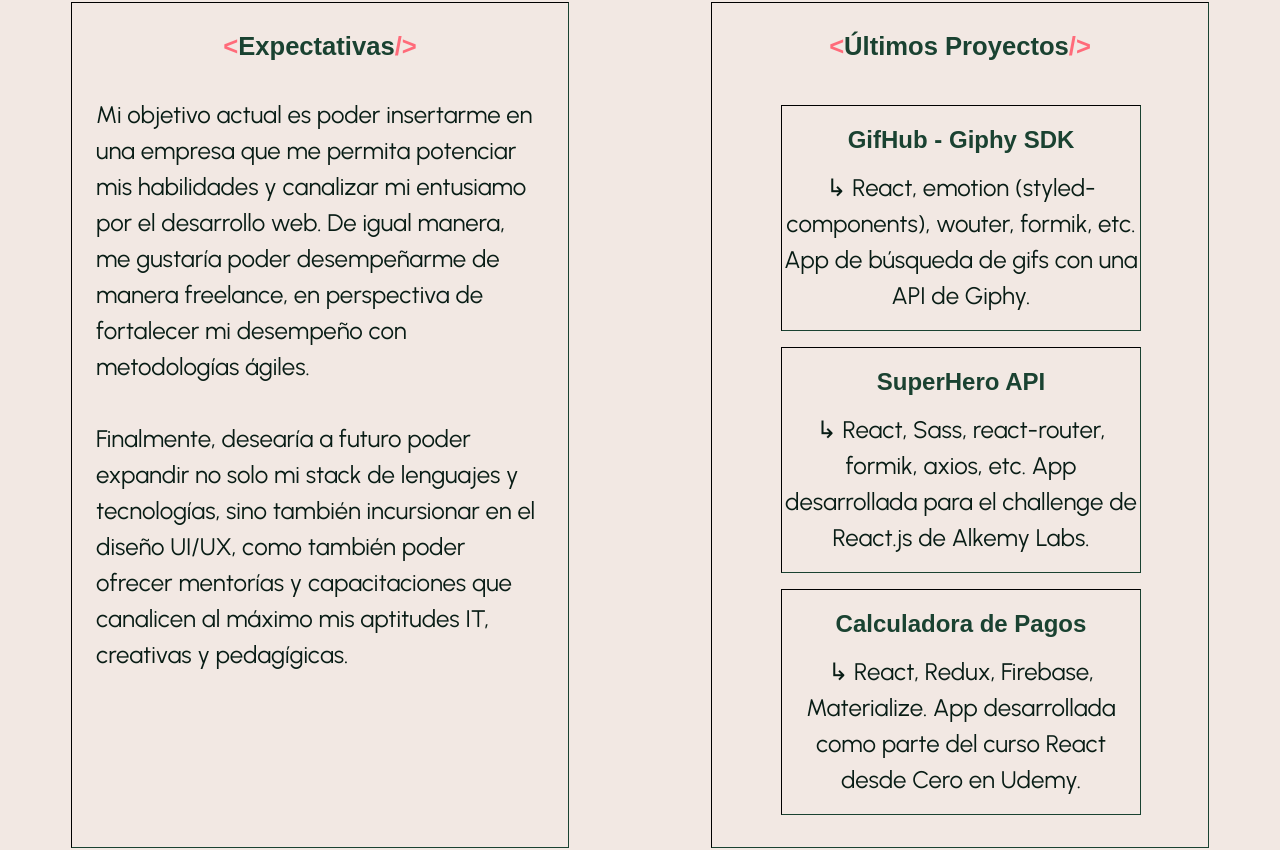
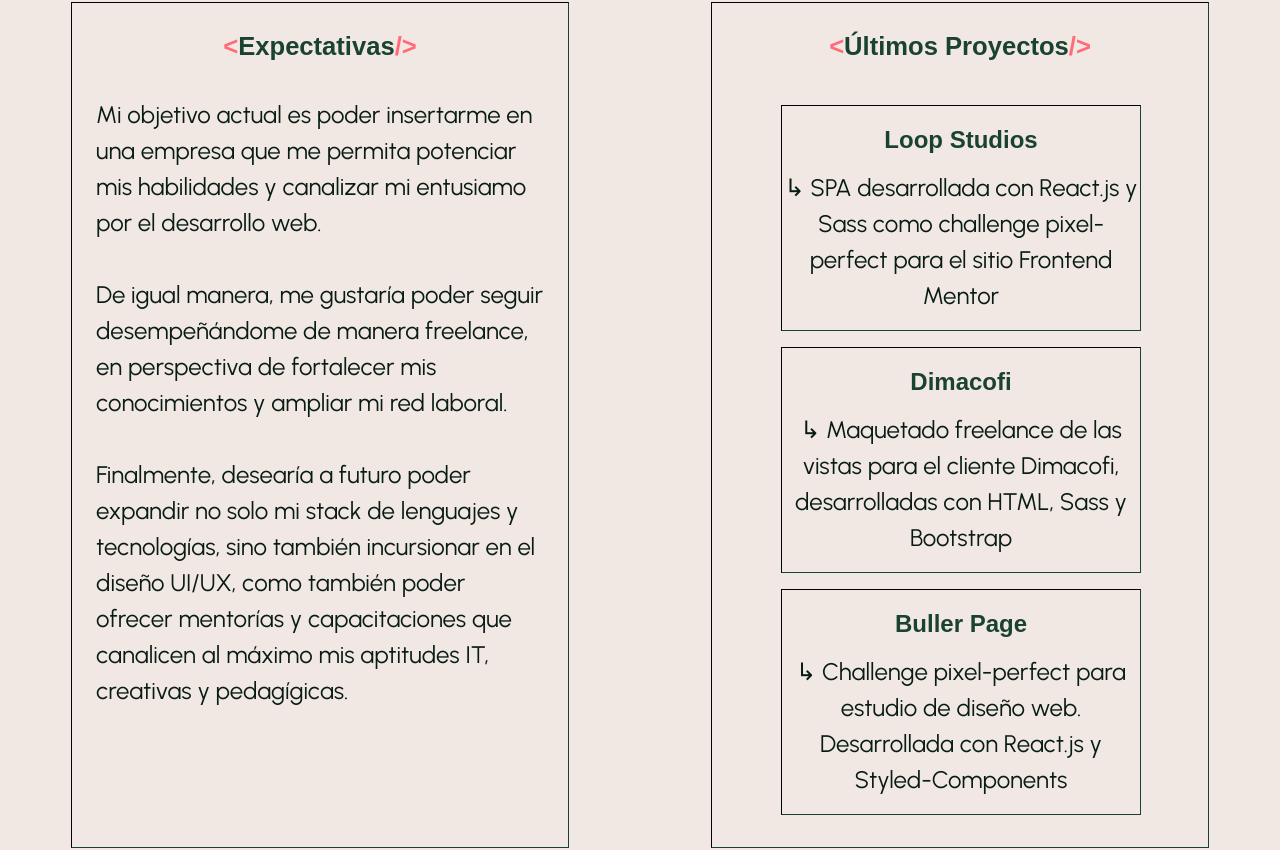
Before and after one commit to emquiroga/new-portfolio, a React (Create React App) app: page / in a window 1280 px wide. Shown: the part 2279-3129 px from the top of the page. Built offline with nearby package versions, Linux system fonts and the light colour scheme; a web font is replaced by a local one.

Commit message:
updated projects and content

```diff
--- a/package.json
+++ b/package.json
@@ -10,7 +10,8 @@
     "react-dom": "^17.0.2",
     "react-scripts": "4.0.3",
     "styled-components": "^5.3.3",
-    "web-vitals": "^1.0.1"
+    "web-vitals": "^1.0.1",
+    "yarn": "^1.22.17"
   },
   "scripts": {
     "start": "react-scripts start",
--- a/public/index.html
+++ b/public/index.html
@@ -1,7 +1,7 @@
 <!DOCTYPE html>
 <html lang="en">
   <head>
-    <!-- Released: september 2021, last modification: 02/12/2021-->
+    <!-- Released: september 2021, last modification: 13/12/2021-->
     <meta charset="utf-8" />
     <link rel="icon" href="%PUBLIC_URL%/favicon.ico" />
     <meta name="viewport" content="width=device-width, initial-scale=1" />
--- a/src/components/Projects-Container/ProjectContainer.jsx
+++ b/src/components/Projects-Container/ProjectContainer.jsx
@@ -21,19 +21,19 @@ const ProjectContainer = ({ title, links, content }) => {
       {isOpen && (
         <ProjectsWrapper className="animate__animated animate__fadeInUp">
           <Wrapper
-            title="GifHub - Giphy SDK"
+            title={content.title1}
             id="1"
             description={content.pro1}
             openModal={toggleModal}
           />
           <Wrapper
-            title="SuperHero API"
+            title={content.title2}
             id="2"
             description={content.pro2}
             openModal={toggleModal}
           />
           <Wrapper
-            title="Calculadora de Pagos"
+            title={content.title3}
             id="3"
             description={content.pro3}
             openModal={toggleModal}
--- a/src/content/index.js
+++ b/src/content/index.js
@@ -1,24 +1,27 @@
-export const about = "Vivo en la ciudad de La Plata, Buenos Aires, Argentina. Soy un apasionado por los lenguajes, la tecnología y la comunicación. Poseo un dominio intermedio del idioma inglés y básico del portugués. \n\nEncuentro en el desarrollo web un medio ideal para canalizar mis intereses y conocimientos, impulsándome cada día a más."
-export const work = "En la actualidad me encuentro trabajando como Web Developer freelancer. Previo a esta experiencia, ejercí por casi diez años como profesional gastronómico, escritor y académico de las letras. \n\nEn el ámbito gastronómico, logré destacar en puestos de jerarquía que fortalecieron mis capacidades de administración y planificación grupal, a la vez que me ejercitaron en la toma de decisiones clave para el desempeño del negocio. \n\nOtras experiencias laborales relevantes en mi currículum incluyen Atención al Cliente, Data Entry y Escritor/Redactor."
-export const studies = "Desde el año 2011 hasta el año 2014, cursé la Licenciatura en Literaturas Modernas en la Universidad Nacional de Cuyo. En ese trayecto, participé como ayudante de cátedra en tres diferentes oportunidades, potenciando mis habilidades pedagógicas y de investigación. Durante los años 2019 y 2020 retomé dicha carrera en la Universidad Nacional de La Plata. \n\nDesde comienzos del 2021, decidí reorientar mis objetivos profesionales hacia la programación, manteniéndome en formación constante."
+export const about = "Vivo en la ciudad de La Plata, Buenos Aires, Argentina. \n\nSoy un apasionado por los lenguajes, la tecnología y la comunicación. \n\nPoseo un dominio intermedio del idioma inglés y básico del portugués. \n\nEncuentro en el desarrollo web un medio ideal para canalizar mis intereses, conocimientos y creatividad."
+export const work = "En la actualidad me encuentro trabajando como Web Developer freelancer. Antes de insertarme en el mundo IT, ejercí por casi diez años como profesional gastronómico y escritor. \n\nEn el primero, logré destacar en puestos de jerarquía que fortalecieron mis capacidades de administración y planificación grupal, a la vez que me ejercitaron en la toma de decisiones clave para el desempeño del negocio. \n\nOtras experiencias laborales relevantes en mi currículum incluyen Atención al Cliente, Data Entry y Corrector/Redactor."
+export const studies = "Desde el año 2011 hasta el año 2014, cursé la Licenciatura en Literaturas Modernas en la Universidad Nacional de Cuyo. En ese trayecto, participé como ayudante de cátedra en tres diferentes oportunidades, potenciando mis habilidades pedagógicas y de investigación. Durante los años 2019 y 2020 retomé dicha carrera en la Universidad Nacional de La Plata. \n\nDesde comienzos del 2021, decidí reorientar mis objetivos profesionales hacia la programación, con planes a futuro de cursar una tecnicatura en sistemas."
 export const techs = "Como Desarrollador Frontend, tengo conocimientos en JavaScript (ES6), React, Redux, React-Router, React-Testing (incipiente), HTML, CSS, Sass, Bootstrap, Materialize y otros frameworks de estilos. \n\nTambién cuento con conocimientos en bases de datos relacionales (MySQL), backend con PHP (Laravel) y desarrollo con arquitectura  MVC."
-export const expectations = "Mi objetivo actual es poder insertarme en una empresa que me permita potenciar mis habilidades y canalizar mi entusiamo por el desarrollo web. De igual manera, me gustaría poder desempeñarme de manera freelance, en perspectiva de fortalecer mi desempeño con metodologías ágiles. \n\nFinalmente, desearía a futuro poder expandir no solo mi stack de lenguajes y tecnologías, sino también incursionar en el diseño UI/UX, como también poder ofrecer mentorías y capacitaciones que canalicen al máximo mis aptitudes IT, creativas y pedagígicas."
+export const expectations = "Mi objetivo actual es poder insertarme en una empresa que me permita potenciar mis habilidades y canalizar mi entusiamo por el desarrollo web. \n\nDe igual manera, me gustaría poder seguir desempeñándome de manera freelance, en perspectiva de fortalecer mis conocimientos y ampliar mi red laboral. \n\nFinalmente, desearía a futuro poder expandir no solo mi stack de lenguajes y tecnologías, sino también incursionar en el diseño UI/UX, como también poder ofrecer mentorías y capacitaciones que canalicen al máximo mis aptitudes IT, creativas y pedagígicas."
 export const links = {
     "project1" : {
-        "live" : "https://gifhub.vercel.app/",
-        "repo": "https://github.com/emquiroga/gifhub"
+        "live" : "https://loopstudios-fem-rho.vercel.app/",
+        "repo": "https://github.com/emquiroga/loopstudios-fem"
     },
     "project2" : {
-        "live" : "https://amazing-austin-36b6f7.netlify.app/",
-        "repo": "https://github.com/emquiroga/superheroes-and-villains-app"
+        "live" : "https://emquiroga.github.io/dimacofi/",
+        "repo": "https://github.com/emquiroga/dimacofi"
     },
     "project3" : {
-        "live" : "https://jovial-sammet-9bc7b5.netlify.app/auth/login",
-        "repo": "https://github.com/emquiroga/crud-react-redux"
+        "live" : "https://buller-page.vercel.app/",
+        "repo": "https://github.com/emquiroga/buller-page"
     }
 }
 export const projectDescriptions = {
-    "pro1": "↳ React, emotion (styled-components), wouter, formik, etc. App de búsqueda de gifs con una API de Giphy.",
-    "pro2": "↳ React, Sass, react-router, formik, axios, etc. App desarrollada para el challenge de React.js de Alkemy Labs.",
-    "pro3": "↳ React, Redux, Firebase, Materialize. App desarrollada como parte del curso React desde Cero en Udemy."
+    "title1": "Loop Studios",
+    "title2": "Dimacofi",
+    "title3": "Buller Page",
+    "pro1": "↳ SPA desarrollada con React.js y Sass como challenge pixel-perfect para el sitio Frontend Mentor",
+    "pro2": "↳ Maquetado freelance de las vistas para el cliente Dimacofi, desarrolladas con HTML, Sass y Bootstrap",
+    "pro3": "↳ Challenge pixel-perfect para estudio de diseño web. Desarrollada con React.js y Styled-Components"
 }
```
Also changed, not shown: 2 other files (tests, documents, lock files or other folders).
